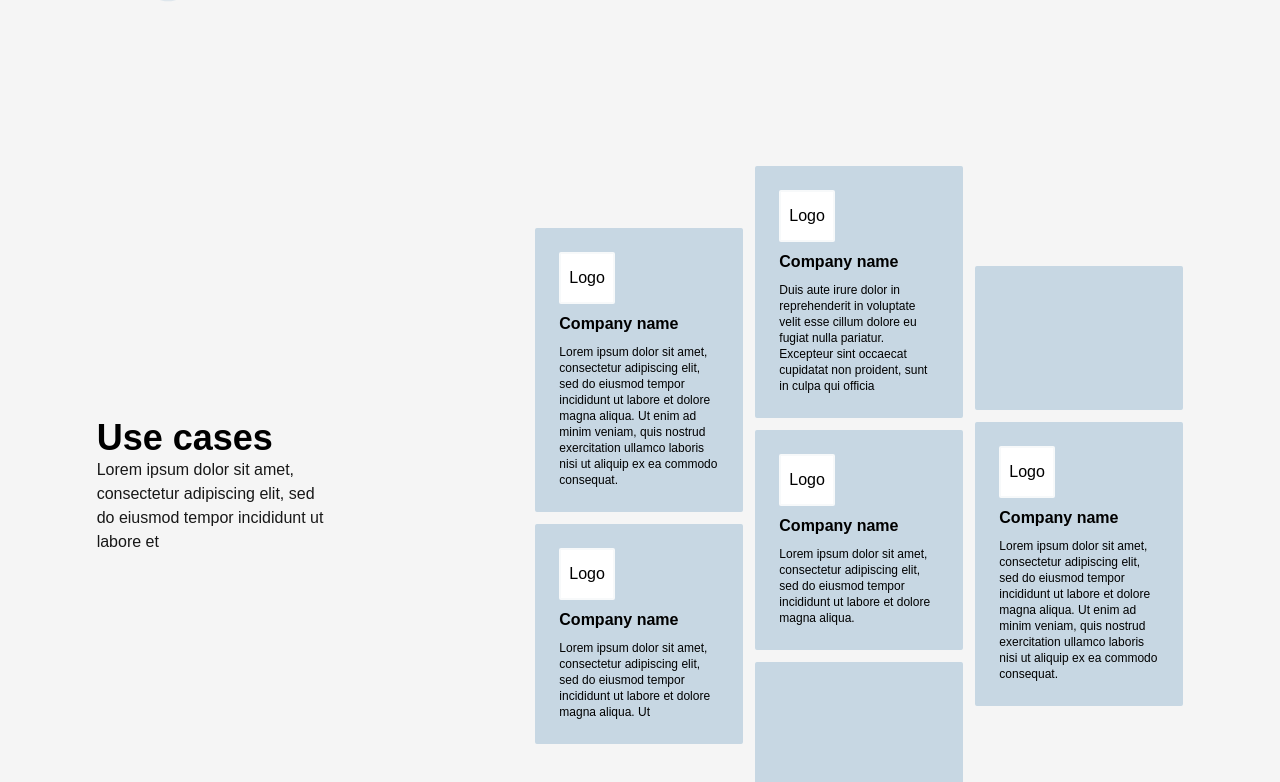
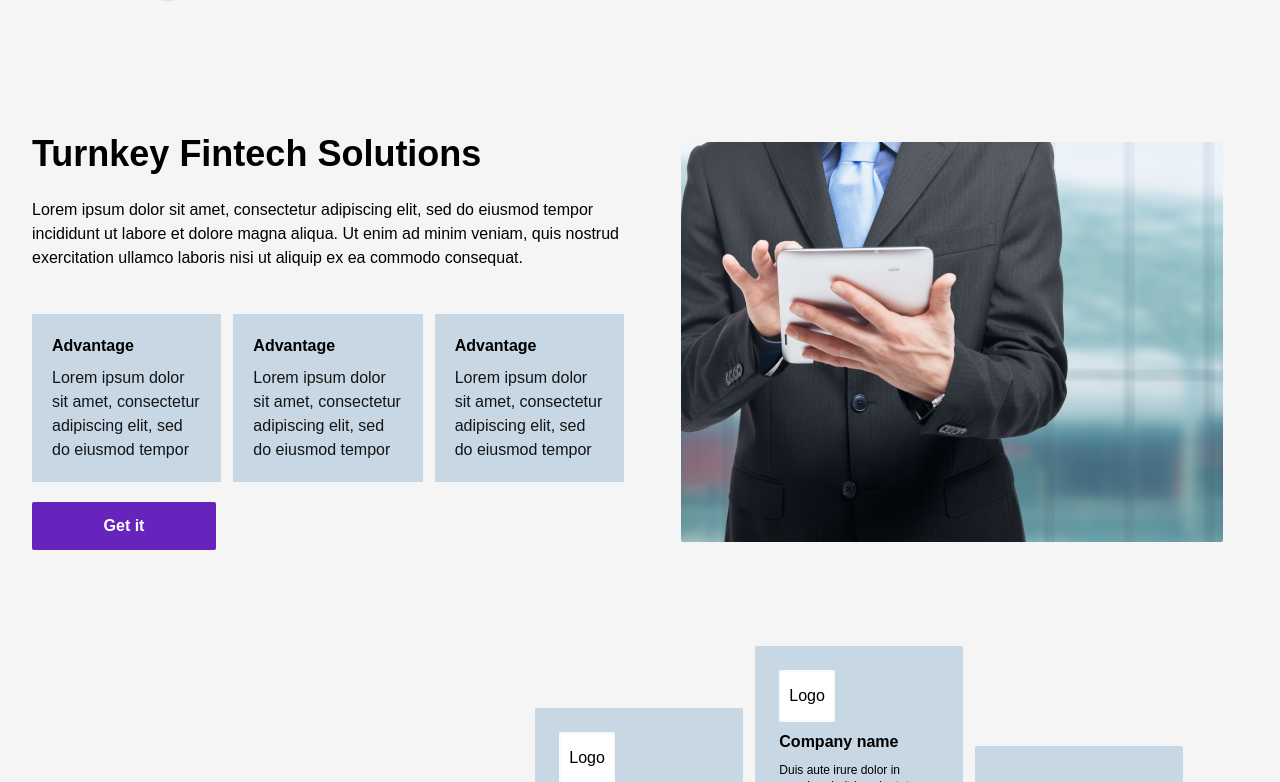
Before and after one commit to msinemkaya/fintech, a React (Create React App) app: page /products in a window 1280 px wide. Shown: the part 698-1480 px from the top of the page. Built offline with nearby package versions, Linux system fonts and the light colour scheme.

Commit message:
added section page

```diff
--- /dev/null
+++ b/src/components/Sections/ProductsSection.js
@@ -0,0 +1,29 @@
+import Container from '../base/Container';
+import Img from '../base/Img';
+import P from '../base/P';
+import Section from '../base/Section';
+import H3 from '../base/heading/H3';
+import AdvantageCard from '../common/AdvantageCard';
+import AppButton from '../common/AppButton';
+import FlexBox from '../common/FlexBox';
+import GridBox from '../common/GridBox';
+
+export default function ProductsSection({ reverst, title, advantages, children, image }){
+  return(
+    <Section>
+      <GridBox className='grid-cols-2 items-center m-8 justify-items-center gap-8'>
+        <Container>
+            <H3 className='text-4xl font-extrabold'>{title}</H3>
+            <P className='my-6'>{children}</P>
+            <FlexBox className='gap-3'>
+              {advantages.map((item, index) => (
+                <AdvantageCard advantage={item} key={index}/>
+              ))}
+            </FlexBox>
+            <AppButton purple primary>Get it</AppButton>
+        </Container>
+        <Img url={image} className={reverst && '-order-1'}/>
+      </GridBox>
+    </Section>
+  );
+}
--- /dev/null
+++ b/src/components/common/AdvantageCard.js
@@ -0,0 +1,12 @@
+import Container from '../base/Container';
+import P from '../base/P';
+import H5 from '../base/heading/H5';
+
+export default function AdvantageCard({ advantage }){
+  return(
+    <Container className='p-5 bg-primary-light flex-1 my-5'>
+      <H5 className='font-bold mb-2'>{advantage.title}</H5>
+      <P className='opacity-90'>{advantage.content}</P>
+    </Container>
+  );
+}
--- a/src/components/pages/ProductsPage.js
+++ b/src/components/pages/ProductsPage.js
@@ -1,6 +1,8 @@
 import Footer from '../Sections/Footer';
 import ProductsHeadingSection from '../Sections/ProductsHeadingSection';
+import ProductsSection from '../Sections/ProductsSection';
 import UseCasesSection from '../Sections/UseCasesSection';
+import turnkey from '../../images/TurnkeyImage.png'
 
 export default function ProductsPage({  }){
 
@@ -35,9 +37,27 @@ export default function ProductsPage({  }){
     },
   ]
 
+  const advantages = [
+    {
+      title: 'Advantage',
+      content: 'Lorem ipsum dolor sit amet, consectetur adipiscing elit, sed do eiusmod tempor'
+    },
+    {
+      title: 'Advantage',
+      content: 'Lorem ipsum dolor sit amet, consectetur adipiscing elit, sed do eiusmod tempor'
+    },
+    {
+      title: 'Advantage',
+      content: 'Lorem ipsum dolor sit amet, consectetur adipiscing elit, sed do eiusmod tempor'
+    },
+  ]
+
   return(
     <>
       <ProductsHeadingSection/>
+      <ProductsSection title='Turnkey Fintech Solutions' image={turnkey} advantages={advantages}>
+        Lorem ipsum dolor sit amet, consectetur adipiscing elit, sed do eiusmod tempor incididunt ut labore et dolore magna aliqua. Ut enim ad minim veniam, quis nostrud exercitation ullamco laboris nisi ut aliquip ex ea commodo consequat.
+      </ProductsSection>
       <UseCasesSection cases={cases}/>
       <Footer/>
     </>
```
Also changed, not shown: src/images/TurnkeyImage.png (added).
